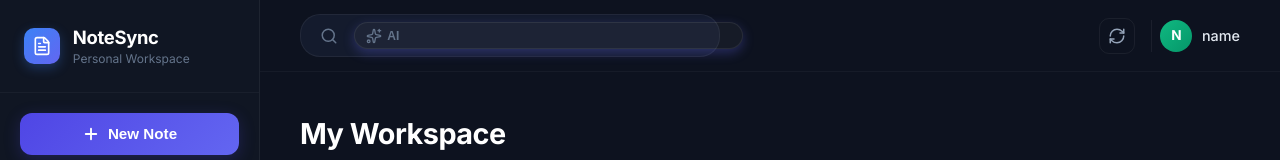
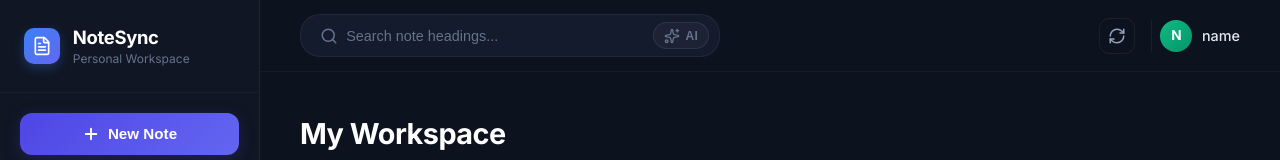
Before and after one commit to TanmayTiwarii/Realtime-Notes, a React (Vite) app in the folder client/: page / in a window 1280 px wide. Shown: the top 160 px of the page. Built offline with nearby package versions, Linux system fonts and the light colour scheme; no server answers; sample sign-in values are in the browser's storage.

Commit message:
minor bug fixes

```diff
--- a/client/src/App.css
+++ b/client/src/App.css
@@ -1670,6 +1670,8 @@ button {
   transition: all 0.25s ease;
   flex-shrink: 0;
   letter-spacing: 0.02em;
+  width: auto;
+  box-shadow: none;
 }
 
 .semantic-search-toggle:hover {
```
Also changed, not shown: 1 other file (tests, documents, lock files or other folders).
